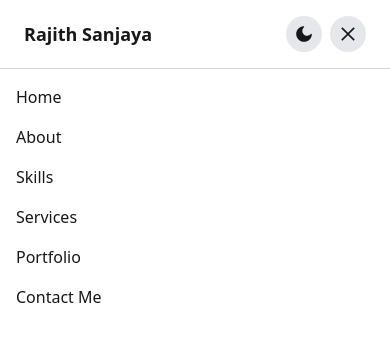
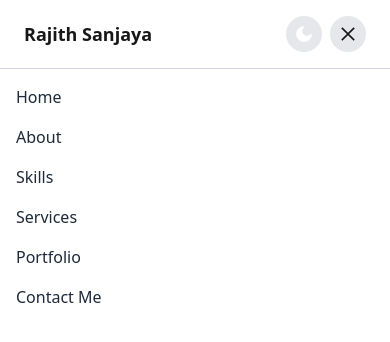
Before and after one commit to HypertextAssassinRajith/portfolio, a Next.js app: page / in a window 390 px wide. Both pictures are taken after a click on the button 348 px from the left and 34 px from the top of the page. Shown: the top 342 px of the page. Built offline with nearby package versions, Linux system fonts and the light colour scheme.

Commit message:
feat: improve header component with theme-aware icons and mobile menu toggle styles

```diff
--- a/app/components/header.tsx
+++ b/app/components/header.tsx
@@ -44,19 +44,26 @@ export default function Header() {
           onClick={() => setTheme(theme === "dark" ? "light" : "dark")}
           className="p-2 rounded-full bg-gray-200 dark:bg-gray-800 mr-2"
         >
-          {theme === "dark" ? <AiFillSun size={20} /> : <AiFillMoon size={20} />}
+          {theme === "dark" ? (
+            <AiFillSun size={20} />
+          ) : (
+            <AiFillMoon size={20} color="white" />
+          )}
         </button>
-        {/* Mobile menu toggle */}
         <button
-          onClick={() => setIsMenuOpen((prev) => !prev)}
+          onClick={() => setIsMenuOpen(prev => !prev)}
           className="md:hidden p-2 rounded-full bg-gray-200 dark:bg-gray-800"
         >
-          {isMenuOpen ? <AiOutlineClose size={20} /> : <AiOutlineMenu size={20} />}
+          {isMenuOpen ? (
+            <AiOutlineClose size={20} color={theme === "light" ? "white" : undefined} />
+          ) : (
+            <AiOutlineMenu size={20} color={theme === "light" ? "white" : undefined} />
+          )}
         </button>
       </div>
       {isMenuOpen && (
         <nav className="absolute top-full left-0 w-full bg-white dark:bg-gray-900 border-t border-gray-300 dark:border-gray-700 md:hidden">
-          <ul className="flex flex-col space-y-4 p-4 text-base font-medium">
+          <ul className="flex flex-col space-y-4 p-4 text-base font-medium text-gray-800 dark:text-gray-100">
             {navItems.map((item) => (
               <li key={item.href}>
                 <a
```
Also changed, not shown: 1 other file (tests, documents, lock files or other folders).
